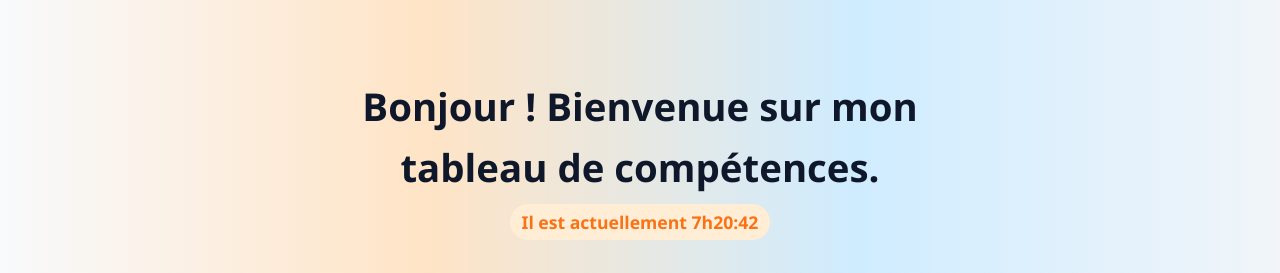
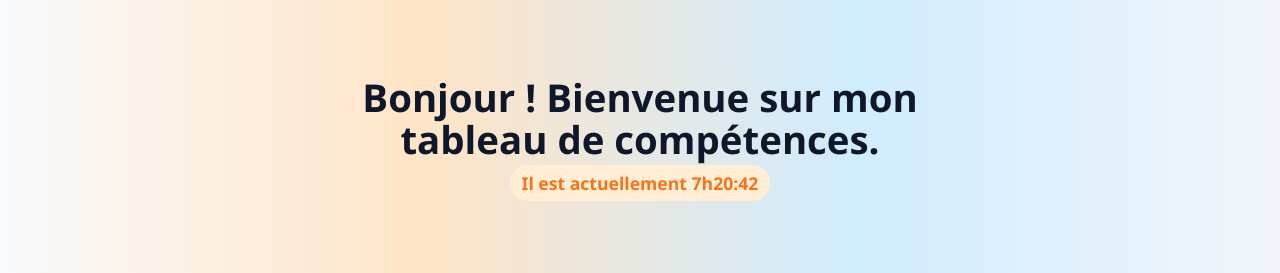
Before and after one commit to Axel06Er/Oral_de_stage, a plain HTML site: page index.html in a window 1280 px wide. Shown: the top 273 px of the page. Drawn offline with Linux system fonts and the light colour scheme.

Commit message:
Add files via upload

```diff
--- a/script.js
+++ b/script.js
@@ -20,7 +20,9 @@ window.addEventListener('DOMContentLoaded', () => {
         if (index < message.length) {
             welcomeTitle.textContent += message.charAt(index);
             index++;
-            setTimeout(typeWriter, 50);
+            setTimeout(typeWriter, 35);
+        } else {
+            welcomeTitle.style.borderRight = "none"
         }
     }
 
--- a/styles.css
+++ b/styles.css
@@ -181,3 +181,20 @@ footer p {
     50% { background-position: 100% 50%; }
     100% { background-position: 0% 50%; }
 }
+
+#welcome-title {
+    color: #0f172a;
+    font-size: 2.4rem;
+    margin-bottom: 5px;
+    font-weight: 800;
+    display: inline-block;
+    border-right: 2px solid #000000;
+    line-height: 1.1;
+    white-space: normal;
+    animation: clignoteCurseur 0.75s step-end infinite;
+}
+
+@keyframes clignoteCurseur {
+    from, to { border-color: transparent }
+    50% { border-color: #000000; }
+}
```
